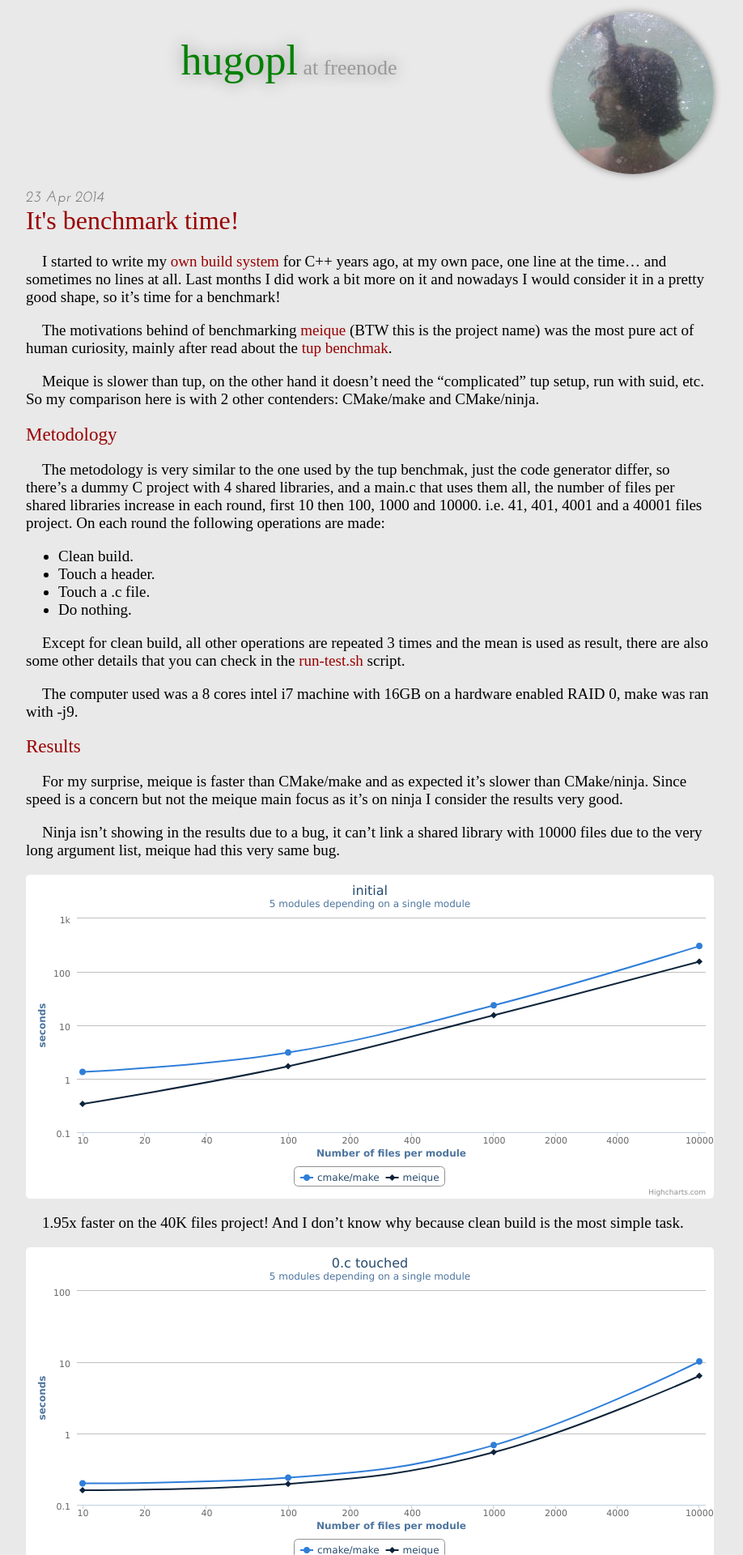
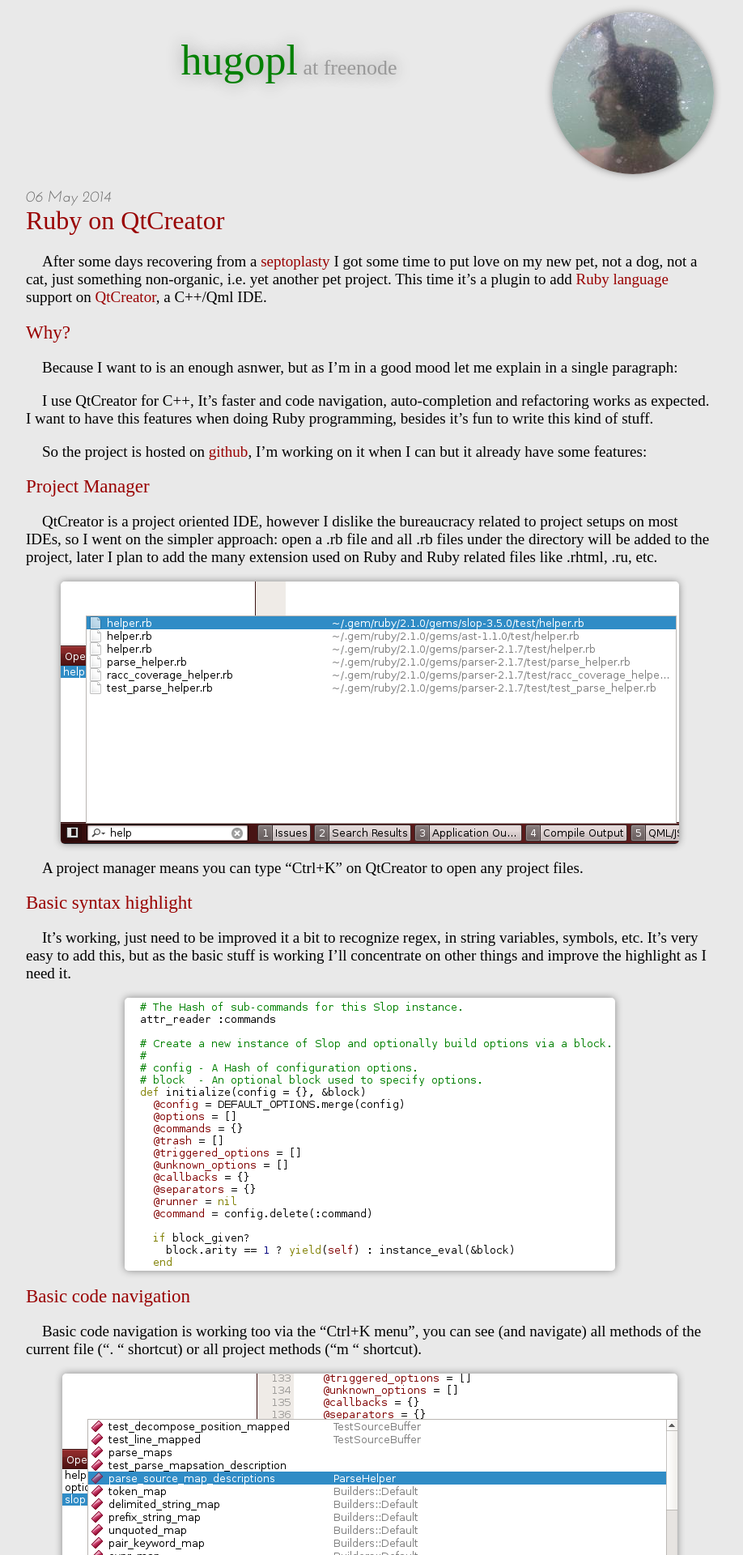
Before and after one commit to hugopl/hugopl.github.io, a Jekyll site: the page built from index.html, in a window 1280 px wide. Shown: the top 1920 px of the page at 81% size, without its empty margins (183-1101 px from the left). Built offline with Jekyll 4.4.1, drawn with Linux system fonts in a browser that asks for light colours; some web fonts are replaced; Markdown is read by kramdown in place of the engine named in the settings; comment, search, counter and statistics services are not loaded; some of the changed text lies outside the part shown.

Commit message:
Ruby creator post

```diff
--- /dev/null
+++ b/_posts/2014-05-06-Ruby-Creator.markdown
@@ -0,0 +1,70 @@
+---
+layout: post
+title:  "Ruby on QtCreator"
+tags: Ruby QtCreator meique
+---
+
+After some days recovering from a [septoplasty](http://en.wikipedia.org/wiki/Septoplasty) I got some time to put love on my new pet, not a dog, not a cat, just something non-organic, i.e. yet another pet project. This time it's a plugin to add [Ruby language](http://www.ruby-lang.org) support on [QtCreator](http://qt-project.org/wiki/Category:Tools::QtCreator), a C++/Qml IDE.
+
+## Why?
+
+Because I want to is an enough asnwer, but as I'm in a good mood let me explain in a single paragraph:
+
+I use QtCreator for C++, It's faster and code navigation, auto-completion and refactoring works as expected. I want to have this features when doing Ruby programming, besides it's fun to write this kind of stuff.
+
+So the project is hosted on [github](https://github.com/hugopl/RubyCreator), I'm working on it when I can but it already have some features:
+
+## Project Manager
+
+QtCreator is a project oriented IDE, however I dislike the bureaucracy related to project setups on most IDEs, so I went on the simpler approach: open a .rb file and all .rb files under the directory will be added to the project, later I plan to add the many extension used on Ruby and Ruby related files like .rhtml, .ru, etc.
+
+![Project Manager](/postimages/20140506_projectmanager.png)
+
+A project manager means you can type "Ctrl+K" on QtCreator to open any project files.
+
+## Basic syntax highlight
+
+It's working, just need to be improved it a bit to recognize regex, in string variables, symbols, etc. It's very easy to add this, but as the basic stuff is working I'll concentrate on other things and improve the highlight as I need it.
+
+![Syntax highlight](/postimages/20140506_syntaxhighlight.png)
+
+## Basic code navigation
+
+Basic code navigation is working too via the "Ctrl+K menu", you can see (and navigate) all methods of the current file (". " shortcut) or all project methods ("m " shortcut).
+
+![Syntax highlight](/postimages/20140506_ilocator.png)
+
+The backend for this is based on regular expressions, my first attempt was using a Ruby-based Ruby parser but it was too slow for the task taking 6 seconds to parse a 20K lines files while my simple C++ version took 385 miliseconds, still slow but is enough until now.
+
+## Indentation
+
+This is simple, type: "def foobar", hit enter and see the cursor when you expect it to be.
+
+## The future
+
+The features I want to write ASAP are:
+
+* Type "def foobar", "if foobar", etc, hit enter and the "end" keyword is written for you.
+* Variable use highlight: leave the cursor on a local variable and all local variables in the scope are highlighted.
+* Basic auto-completion, for attributes is easy, but for method invocations some times is impossible due to the nature of the Ruby language.
+* Code navigation via F2: hit F2 when the cursor is on a method and go to the method. As sometimes is impossible to know the instance type, a small combo would appear like happens when this feature is triggered on a virtual method in C++.
+
+## How to install and test?
+
+Hmmm, there's no docs at all, so consider the next lines as a documentation:
+
+* Clone the QtCreator sources and go to the tag v3.1.0.
+* Compile and install me [beloved build system](http://meique.org/), there's a [AUR](https://aur.archlinux.org/packages/meique-git/) package for it.
+* Clone the plugin on [github](https://github.com/hugopl/RubyCreator).
+* On the plugin directory, type:
+{% highlight bash %}
+mkdir build
+cd build
+meique --QtCreatorSources=PATH_TO_QTCREATOR_SOURCE ..
+{% endhighlight %}
+
+* I didn't write a install procedure, so you need to manually copy the files on QtCreator plugins directory, the files are: `libRubySupport.so` and `RubySupport.pluginspec` located under the build directory. On my system the plugins directory is `/usr/lib/qtcreator/plugins/`.
+
+## Conclusion
+
+This is it, if you want to help me on this just mail me, leave a comment or ping me on IRC.
--- a/css/main.css
+++ b/css/main.css
@@ -78,6 +78,13 @@
     border-radius: 50%;
     box-shadow: 0px 0px 10px #888;
     float: right;
+}
+
+.post img {
+    border-radius: 5px;
+    box-shadow: 0px 0px 10px #888;
+    margin: auto;
+    display: block;
 }
 
 h1 {
```
Also changed, not shown: postimages/20140506_ilocator.png (added), postimages/20140506_projectmanager.png (added), postimages/20140506_syntaxhighlight.png (added).
